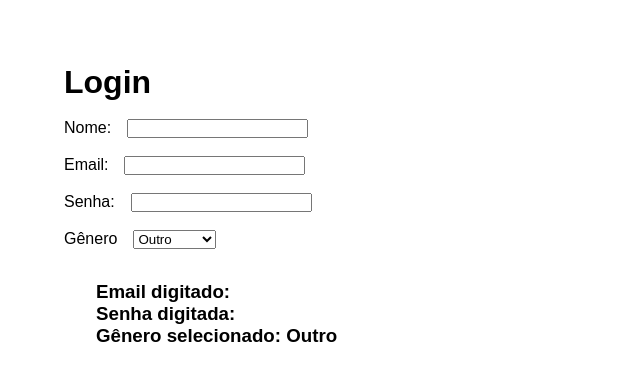
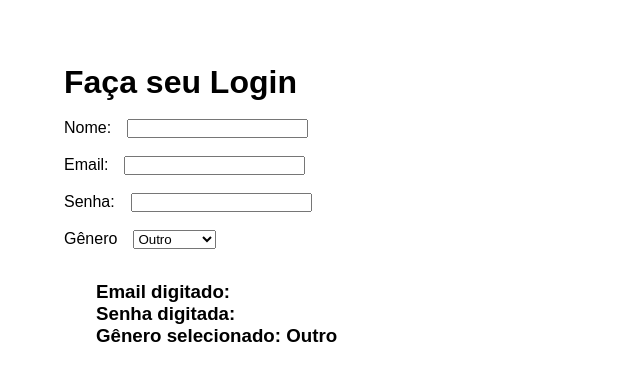
Before and after one commit to DavyddBF/react-curso, a React (Create React App) app in the folder manipulando-forms/: page / in a window 1280 px wide. Shown: the top 380 px of the page, without its empty margins (0-640 px from the left). Built offline with nearby package versions, Linux system fonts and the light colour scheme.

Commit message:
Modificando Titulo

```diff
--- a/manipulando-forms/src/App.js
+++ b/manipulando-forms/src/App.js
@@ -28,7 +28,7 @@ class App extends Component{
   render() {
     return (
       <div>
-        <h1>Login</h1>
+        <h1>Faça seu Login</h1>
         <br/>
 
         <label>Nome:</label>
```
